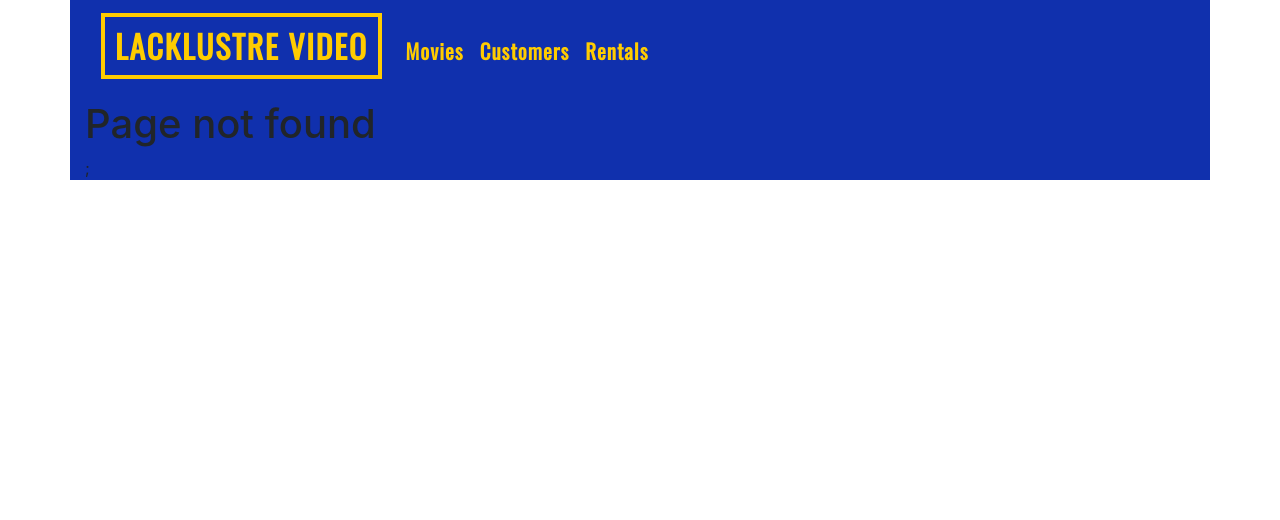
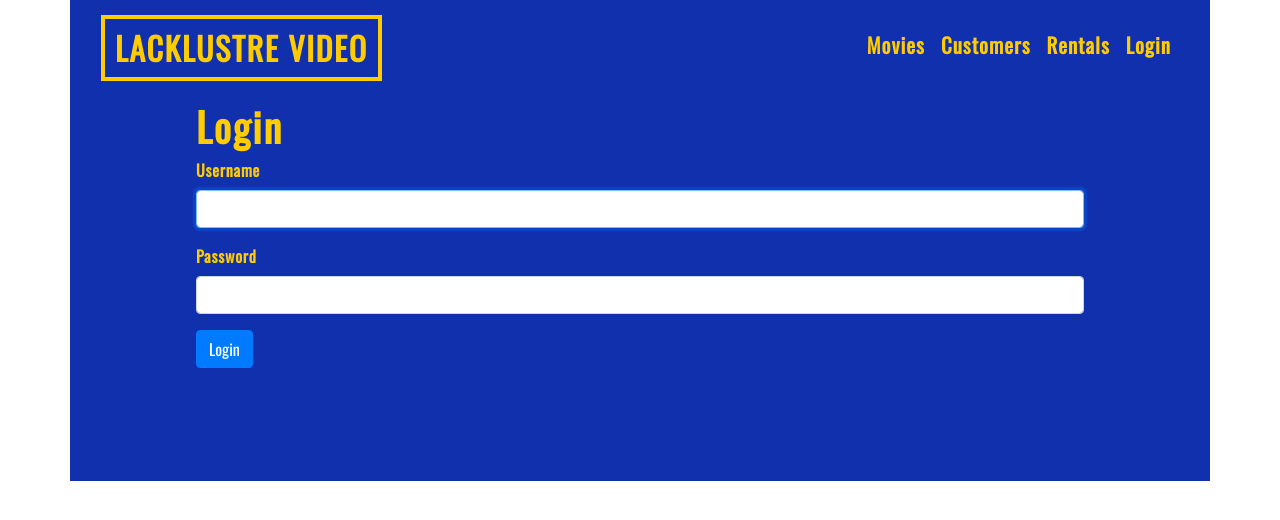
Before and after one commit to ezilybored/react_learn, a React (Create React App) app in the folder vidly/: page /login in a window 1280 px wide. Before the commit this address led to /not-found. Shown: the top 520 px of the page. Built offline with nearby package versions, Linux system fonts and the light colour scheme.

Commit message:
Added a input page for users to login

```diff
--- a/vidly/package.json
+++ b/vidly/package.json
@@ -3,12 +3,13 @@
   "version": "0.1.0",
   "private": true,
   "dependencies": {
-    "bootstrap": "^4.1.1",
+    "bootstrap": "^4.3.1",
     "font-awesome": "^4.7.0",
     "fontawesome": "^4.7.0",
     "lodash": "^4.17.10",
     "prop-types": "^15.6.2",
     "react": "^16.8.4",
+    "react-bootstrap": "^1.0.0-beta.6",
     "react-dom": "^16.8.4",
     "react-router-dom": "^4.3.1",
     "react-scripts": "2.1.8"
--- a/vidly/public/index.html
+++ b/vidly/public/index.html
@@ -22,7 +22,7 @@
       work correctly both with client-side routing and a non-root public URL.
       Learn how to configure a non-root public URL by running `npm run build`.
     -->
-    <title>React App</title>
+    <title>LACKLUSTRE VIDEO</title>
     <link
       href="https://fonts.googleapis.com/css?family=Oswald"
       rel="stylesheet"
--- a/vidly/src/App.js
+++ b/vidly/src/App.js
@@ -1,12 +1,13 @@
 import React, { Component } from "react";
 import { Route, Switch, Redirect } from "react-router-dom";
-import "./App.css";
 import Movies from "./components/movies";
 import NavBar from "./components/navbar";
 import Customers from "./components/customers";
 import Rentals from "./components/rentals";
 import NotFound from "./components/notFound";
 import MovieForm from "./components/movieForm";
+import LoginForm from "./components/loginForm";
+import "./App.css";
 
 class App extends Component {
   render() {
@@ -15,6 +16,7 @@ class App extends Component {
         <main className="container">
           <NavBar />
           <Switch>
+            <Route path="/login" component={LoginForm} />
             <Route path="/movies/:id" component={MovieForm} />
             <Route path="/movies/" component={Movies} />
             <Route path="/customers/" component={Customers} />
--- a/vidly/src/components/customers.jsx
+++ b/vidly/src/components/customers.jsx
@@ -3,7 +3,7 @@ import React from "react";
 const Customers = () => {
   return (
     <div>
-      <h1>Hello customers page</h1>;
+      <h1>Hello customers page</h1>
     </div>
   );
 };
--- /dev/null
+++ b/vidly/src/components/loginForm.jsx
@@ -0,0 +1,65 @@
+import React, { Component } from "react";
+
+class LoginForm extends Component {
+  state = {
+    account: { username: "", password: "" }
+  };
+  // Use the hook componentDidMount and ref to set focus when the page loads
+  // This could be done by setting the autoFocus attribute on the <input> tag
+  username = React.createRef();
+
+  componentDidMount() {
+    this.username.current.focus();
+  }
+
+  handleSubmit = e => {
+    e.preventDefault();
+    // Call the server
+    // Redirect user to a different page
+    console.log("Submitted");
+  };
+
+  handleChange = e => {
+    const account = { ...this.state.account };
+    account[e.currentTarget.name] = e.currentTarget.value;
+    this.setState({ account: account });
+  };
+
+  render() {
+    const { account } = this.state;
+    return (
+      <div>
+        <h1 className="login-text">Login</h1>
+        <form className="login-box" onSubmit={this.handleSubmit}>
+          <div className="form-group">
+            <label htmlFor="username">Username</label>
+            {/* value={this.state.account.username}  This binds the value of the input field to the object found in state */}
+            <input
+              value={account.username}
+              onChange={this.handleChange}
+              ref={this.username}
+              id="username"
+              name="username"
+              type="text"
+              className="form-control"
+            />
+          </div>
+          <div className="form-group">
+            <label htmlFor="password">Password</label>
+            <input
+              value={account.password}
+              onChange={this.handleChange}
+              id="password"
+              name="password"
+              type="text"
+              className="form-control"
+            />
+          </div>
+          <button className="btn btn-primary">Login</button>
+        </form>
+      </div>
+    );
+  }
+}
+
+export default LoginForm;
--- a/vidly/src/components/navbar.jsx
+++ b/vidly/src/components/navbar.jsx
@@ -1,8 +1,18 @@
 import React from "react";
 import { NavLink, Link } from "react-router-dom";
+import {
+  Button,
+  Navbar,
+  Nav,
+  NavDropdown,
+  Form,
+  FormControl
+} from "react-bootstrap";
 
 const NavBar = () => {
   return (
+    // Old style non-React bootstrap version of the navbar
+    /*
     <nav className="navbar navbar-expand-lg main-nav">
       <Link className="navbar-brand" to="/">
         <h2 className="LL-title">LACKLUSTRE VIDEO</h2>
@@ -18,8 +28,8 @@ const NavBar = () => {
       >
         <span className="navbar-toggler-icon" />
       </button>
-      <div className="collapse navbar-collapse" id="navbarNavAltMarkup">
-        <div className="navbar-nav">
+      <div className="collapse navbar-collapse" id="navbarSupportedContent">
+        <div className="navbar-nav ml-auto">
           <NavLink className="nav-item nav-link main-nav-text" to="/movies">
             Movies
           </NavLink>
@@ -29,9 +39,35 @@ const NavBar = () => {
           <NavLink className="nav-item nav-link main-nav-text" to="/rentals">
             Rentals
           </NavLink>
+          <NavLink className="nav-item nav-link main-nav-text" to="/login">
+            Login
+          </NavLink>
         </div>
       </div>
     </nav>
+    */
+    <Navbar expand="lg">
+      <Navbar.Brand href="/">
+        <h2 className="LL-title">LACKLUSTRE VIDEO</h2>
+      </Navbar.Brand>
+      <Navbar.Toggle aria-controls="basic-navbar-nav" />
+      <Navbar.Collapse id="basic-navbar-nav">
+        <Nav className="ml-auto main-nav">
+          <NavLink className="nav-item nav-link" to="/movies">
+            <p className="main-nav-text">Movies</p>
+          </NavLink>
+          <NavLink className="nav-item nav-link" to="/customers">
+            <p className="main-nav-text">Customers</p>
+          </NavLink>
+          <NavLink className="nav-item nav-link" to="/rentals">
+            <p className="main-nav-text">Rentals</p>
+          </NavLink>
+          <NavLink className="nav-item nav-link" to="/login">
+            <p className="main-nav-text">Login</p>
+          </NavLink>
+        </Nav>
+      </Navbar.Collapse>
+    </Navbar>
   );
 };
 
--- a/vidly/src/components/rentals.jsx
+++ b/vidly/src/components/rentals.jsx
@@ -3,7 +3,7 @@ import React from "react";
 const Rentals = () => {
   return (
     <div>
-      <h1>Hello rentals page</h1>;
+      <h1>Hello rentals page</h1>
     </div>
   );
 };
--- a/vidly/src/index.css
+++ b/vidly/src/index.css
@@ -27,13 +27,20 @@ body {
   letter-spacing: 0.05em;
 }
 
+.main-nav-text:hover {
+  color: #c2a803;
+}
+
 .tablehead-color {
   background-color: #292b2c;
 }
 
 .container {
   background-color: #1030ad;
-  border: black 5px;
+  padding: 2px;
+  width: 100vw;
+  overflow: auto;
+  overflow-y: hidden;
 }
 
 td {
@@ -48,6 +55,18 @@ td {
   cursor: pointer;
 }
 
-.genre-list {
+.login-box {
+  margin: 0 10% 10% 10%;
+  font-family: "Oswald", sans-serif;
+  color: #ffcc00;
+  font-weight: bolder;
+  letter-spacing: 0.05em;
+}
+.login-text {
+  font-family: "Oswald", sans-serif;
+  background-color: #1030ad;
+  color: #ffcc00;
   margin-left: 10%;
+  font-weight: bolder;
+  letter-spacing: 0.05em;
 }
```
Also changed, not shown: 1 other file (tests, documents, lock files or other folders).
